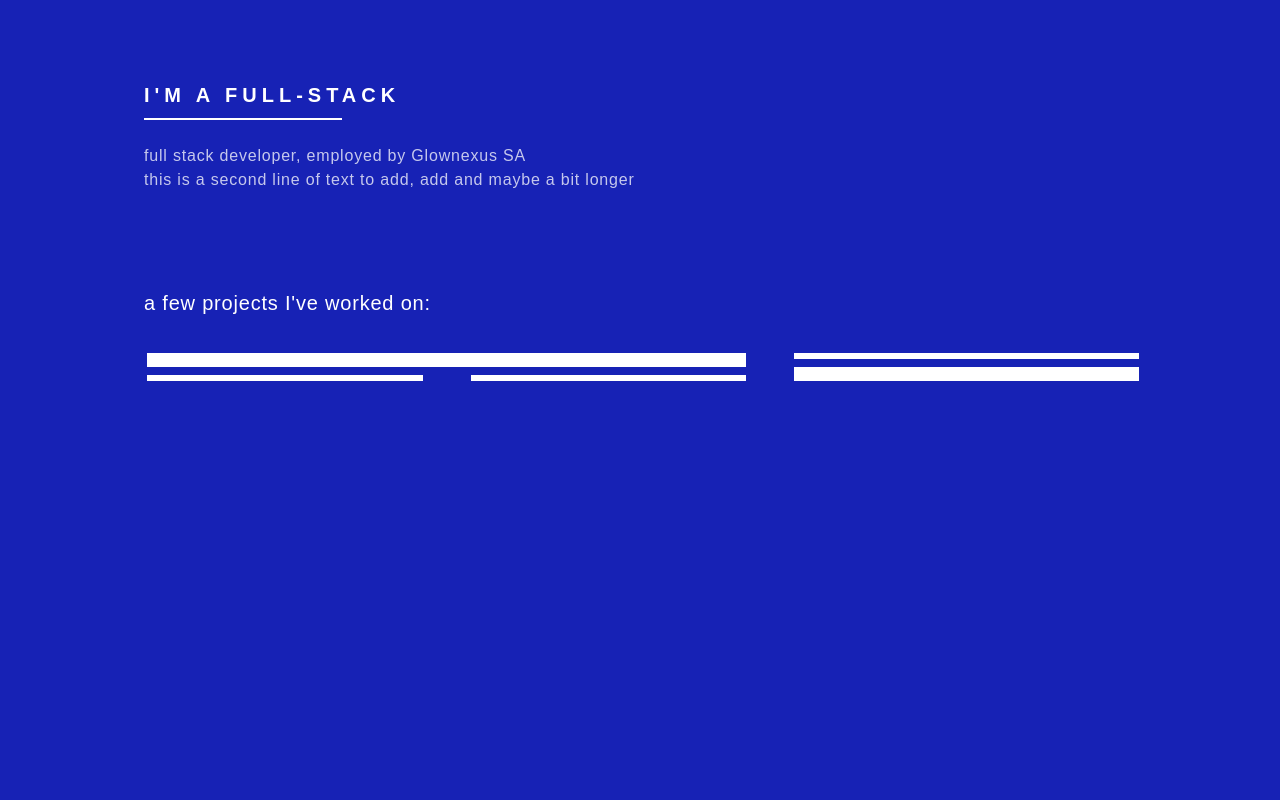
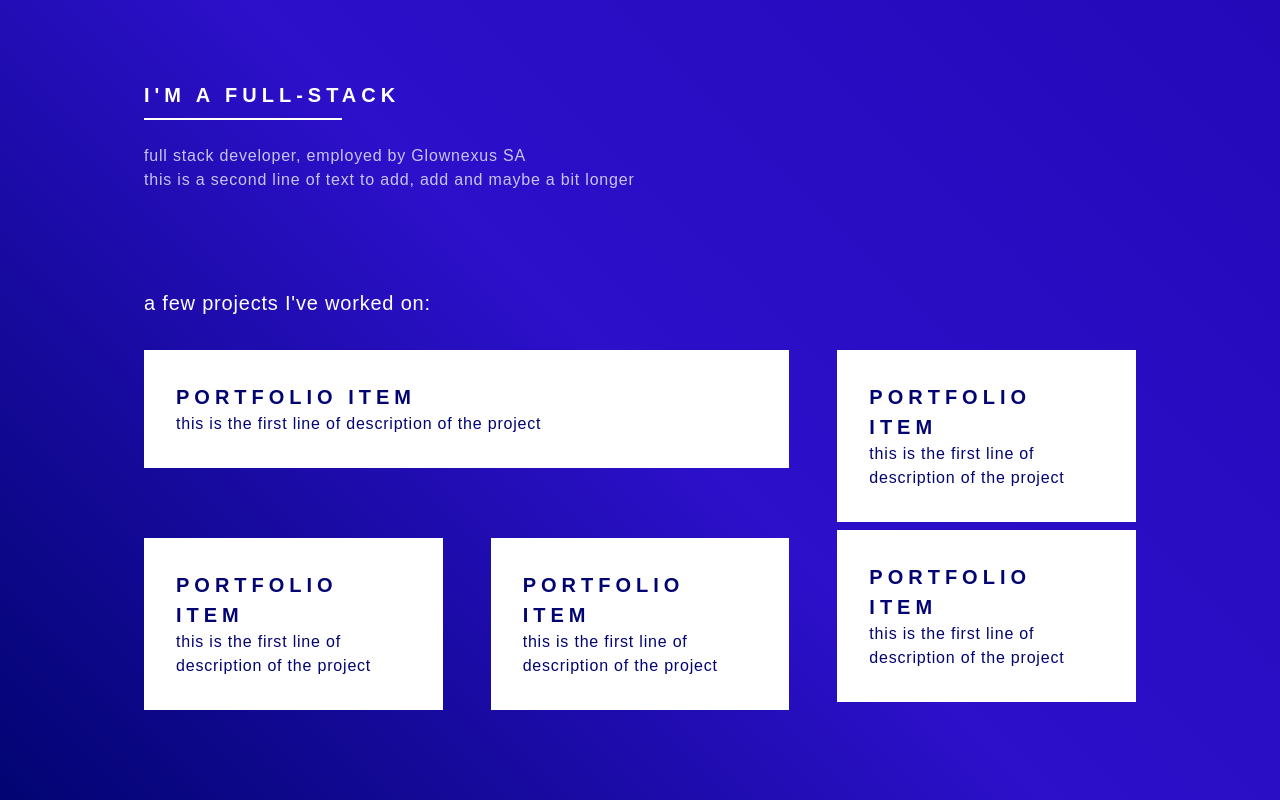
Before and after one commit to danielagg/personal-website-ts, a React (Create React App) app: page / in a window 1280 px wide. Built offline with nearby package versions, Linux system fonts and the light colour scheme.

Commit message:
CSS Grid styline of portfolio items

```diff
--- a/src/App.tsx
+++ b/src/App.tsx
@@ -7,7 +7,7 @@ import PortfolioItemContainer from "./components/Portfolio/PortfolioItemContaine
 
 const App: React.FC = () => {
   return (
-    <div className="min-h-screen primary-blue font-raleway tracking-wider">
+    <div className="min-h-screen bg-primary-blue-gradient font-raleway tracking-wider">
       <div className="p-4 ml-2 lg:mx-auto lg:w-4/5">
         <Landing />
         <PortfolioItemContainer />
--- a/src/components/Landing/Landing.tsx
+++ b/src/components/Landing/Landing.tsx
@@ -21,7 +21,7 @@ const Landing = () => {
 
   return (
     <div className="mt-4 lg:mt-16">
-      <h1 className="typed-intro relative text-xl inline-block font-raleway-bold text-white uppercase wide-letter-spacing">
+      <h1 className="typed-intro relative text-xl inline-block font-raleway-black text-white uppercase wide-letter-spacing">
         Daniel Agg
       </h1>
       <hr className="bg-white w-1/5 border-0 mt-2" style={{ height: "2px" }} />
--- /dev/null
+++ b/src/components/Portfolio/PortfolioItem.tsx
@@ -0,0 +1,16 @@
+import React from "react";
+import "./style.css";
+
+const PortfolioItem = () => {
+  return (
+    <div className="bg-white p-8 primary-blue">
+      <p className="text-xl uppercase font-raleway-bold wide-letter-spacing">
+        Portfolio item
+      </p>
+      <p>this is the first line of description of the project</p>
+      {/* <p>then this is the second line of description of the project, longer</p> */}
+    </div>
+  );
+};
+
+export default PortfolioItem;
--- a/src/components/Portfolio/PortfolioItemContainer.tsx
+++ b/src/components/Portfolio/PortfolioItemContainer.tsx
@@ -1,5 +1,8 @@
 import React from "react";
 import "./style.css";
+
+// Components
+import PortfolioItem from "./PortfolioItem";
 
 const PortfolioItemContainer = () => {
   return (
@@ -8,11 +11,21 @@ const PortfolioItemContainer = () => {
         a few projects I've worked on:
       </h2>
       <div className="container">
-        <div className="card card-1"></div>
-        <div className="card card-2"></div>
-        <div className="card card-3"></div>
-        <div className="card card-4"></div>
-        <div className="card card-5"></div>
+        <div className="card-1">
+          <PortfolioItem />
+        </div>
+        <div className="card-2">
+          <PortfolioItem />
+        </div>
+        <div className="card-3">
+          <PortfolioItem />
+        </div>
+        <div className="card-4">
+          <PortfolioItem />
+        </div>
+        <div className="card-5">
+          <PortfolioItem />
+        </div>
       </div>
     </div>
   );
--- a/src/components/Portfolio/style.css
+++ b/src/components/Portfolio/style.css
@@ -3,37 +3,32 @@
   display: grid;
   grid-column-gap: 3em;
   grid-row-gap: 0.5em;
-  grid-template-columns: 1fr 1fr 1.25fr;
-  grid-template-rows: 1fr 0.2fr 1fr;
-}
-
-.card {
-  background: white;
-  margin: 3px;
+  grid-template-areas:
+    "a a a a b b"
+    "a a a a b b"
+    "a a a a c c"
+    "d d e e c c"
+    "d d e e c c";
+  justify-items: stretch;
+  align-items: stretch;
 }
 
 .card-1 {
-  width: 100%;
-  height: 100%;
-  grid-column: 1 / span 2;
-  grid-row: 1 / span 2;
+  grid-area: a;
 }
 
 .card-2 {
-  width: 100%;
-  height: 100%;
-  grid-row: 1;
+  grid-area: b;
 }
 
-.card-3,
+.card-3 {
+  grid-area: d;
+}
+
 .card-4 {
-  width: 100%;
-  height: 100%;
-  grid-row: 3;
+  grid-area: e;
 }
 
 .card-5 {
-  width: 100%;
-  height: 100%;
-  grid-row: 2 / span 2;
+  grid-area: c;
 }
--- a/src/styles/main.css
+++ b/src/styles/main.css
@@ -3,10 +3,18 @@
 @tailwind utilities;
 
 /* Custom styling */
-@import url("https://fonts.googleapis.com/css?family=Raleway:400,800&display=swap");
+@import url("https://fonts.googleapis.com/css?family=Raleway:400,700,800&display=swap");
 
 .primary-blue {
-  background: #1722b5;
+  color: #020472;
+}
+
+.bg-primary-blue {
+  background: #020472;
+}
+
+.bg-primary-blue-gradient {
+  background: linear-gradient(45deg, #020472 0, #2c10ca 50%, #2409b9 100%);
 }
 
 .font-raleway {
@@ -16,6 +24,11 @@
 
 .font-raleway-bold {
   font-family: "Raleway", sans-serif;
+  font-weight: 600;
+}
+
+.font-raleway-black {
+  font-family: "Raleway", sans-serif;
   font-weight: 800;
 }
 
```
